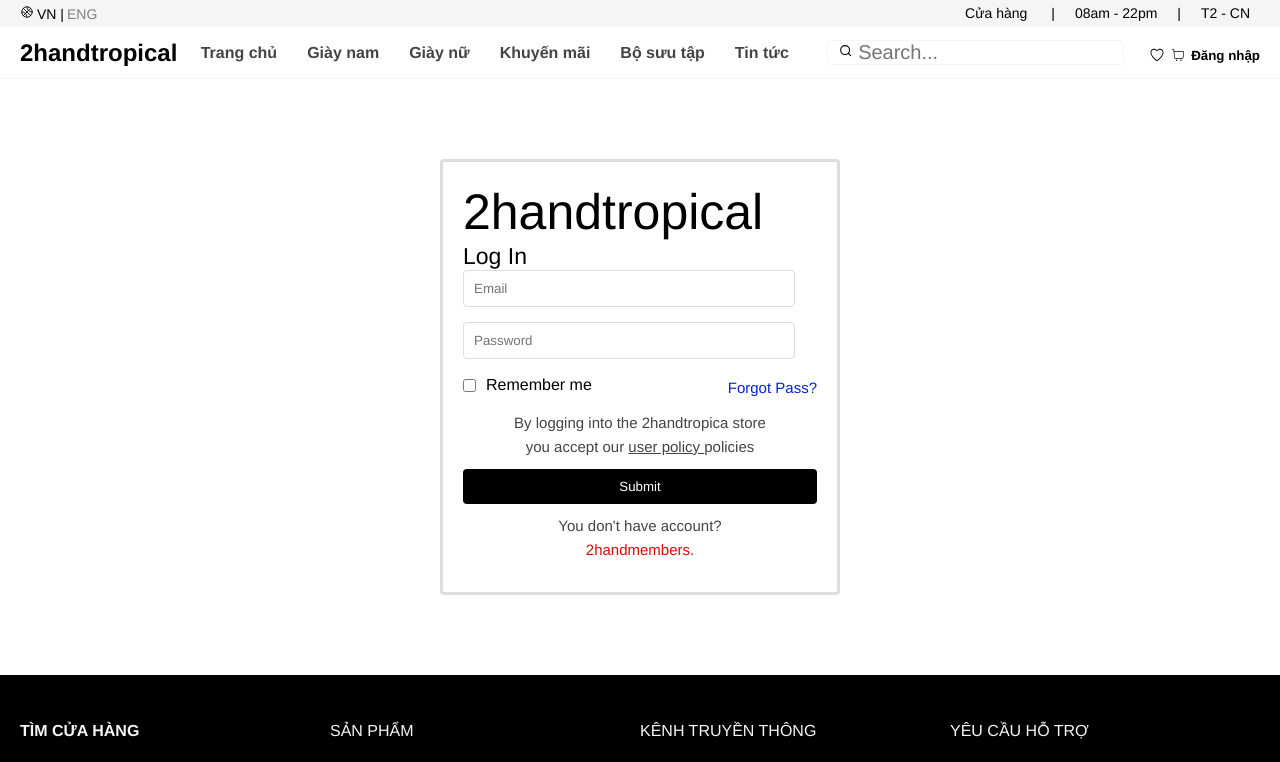
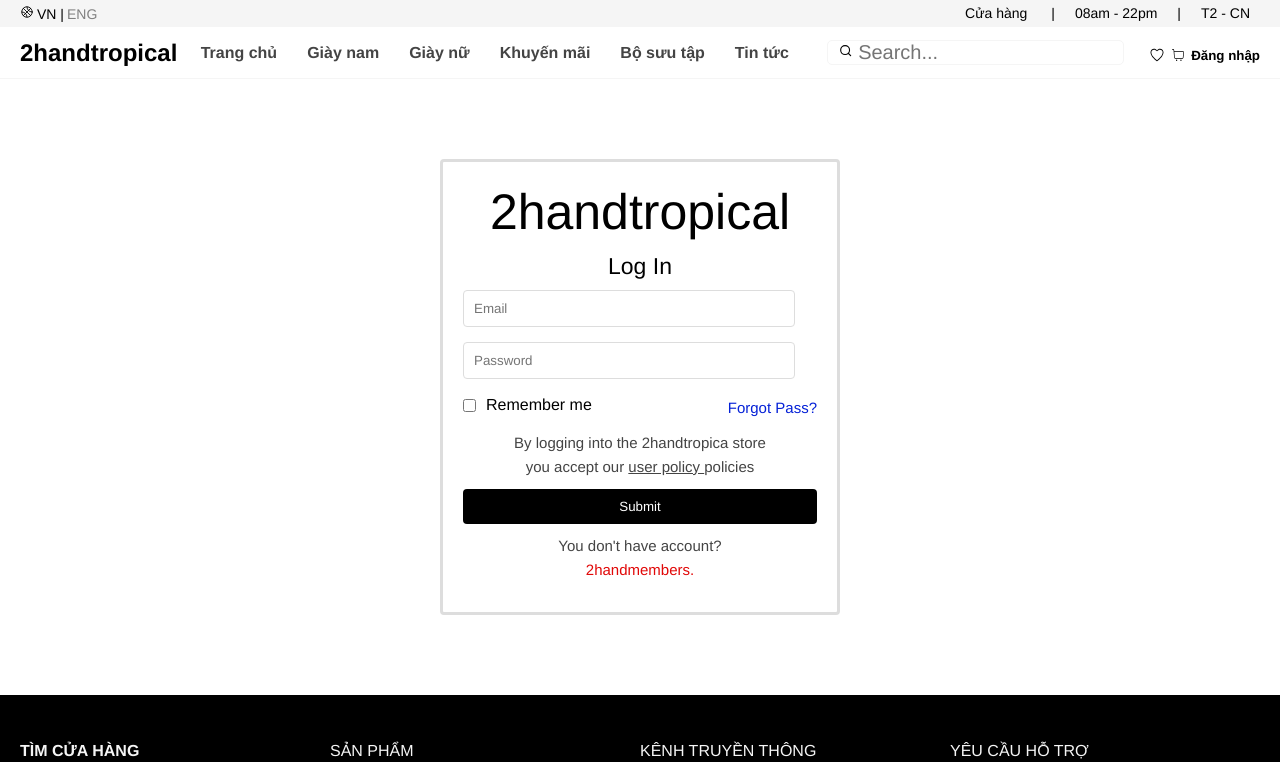
Before and after one commit to VuTan/fe_project, a React (Create React App) app: page /Login in a window 1280 px wide. Shown: the top 762 px of the page. Built offline with nearby package versions, Linux system fonts and the light colour scheme.

Commit message:
delete css and update new css on AsNavFor

```diff
--- a/src/component/Login/Login.scss
+++ b/src/component/Login/Login.scss
@@ -30,7 +30,7 @@
 }
 
 .name-login {
-  margin-bottom: 20px;
+  margin-bottom: 10px;
   text-align: center;
 }
 
--- a/src/component/Login/Login.tsx
+++ b/src/component/Login/Login.tsx
@@ -20,8 +20,8 @@
             <Header></Header>
             <div className="align-Login">
                 <div className="login-container">
-                    <h2 className={"Name-Login"}>2handtropical</h2>
-                    <h3 className={"Name-Login"}>Log In</h3>
+                    <h2 className={"name-login"}>2handtropical</h2>
+                    <h3 className={"name-login"}>Log In</h3>
                     <form onSubmit={handleSubmit}>
                         <div className="form-group">
                             <input
--- a/src/component/SigUp/SigUp.tsx
+++ b/src/component/SigUp/SigUp.tsx
@@ -61,7 +61,7 @@
             <div className="align-SignUp">
                 <form onSubmit={handleSubmit} className="signup-form">
                     {/*<div className="column">*/}
-                    <h3>BECOME A NIKE MEMBER</h3>
+                    <h3 className={"name-login"}>BECOME A NIKE MEMBER</h3>
                     <p>
                         Create your Nike Member profile and get first access to the very best of Nike products,
                         inspiration, and community.
```
